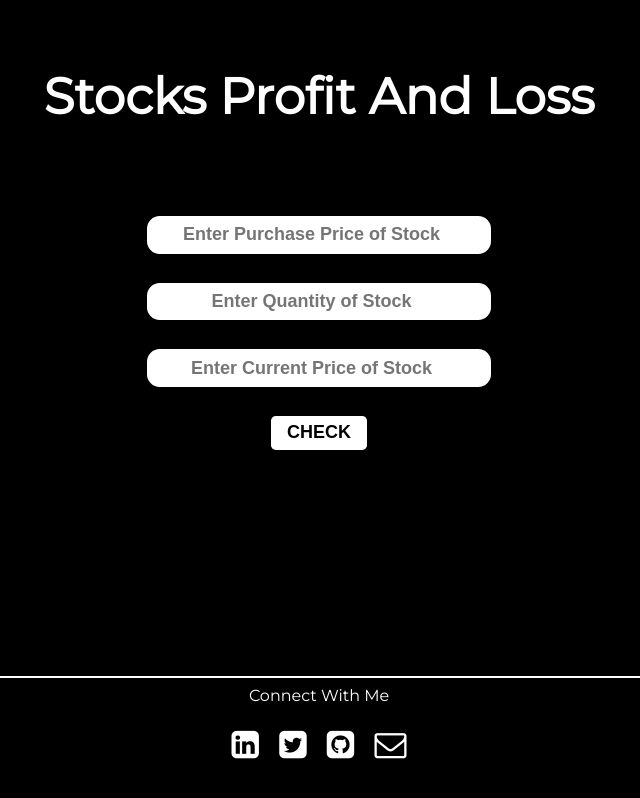
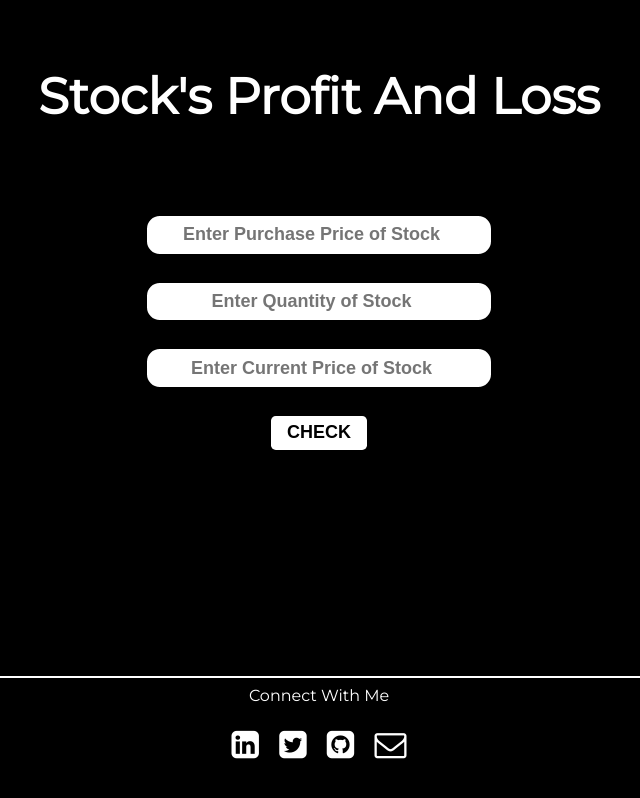
Before and after one commit to CODINGNINJA147/Stock-Profit-and-Loss-Calculator-mark14-, a plain HTML site: page index.html in a window 1280 px wide. Shown: the whole page, without its empty margins (321-961 px from the left). Drawn offline with Linux system fonts and the light colour scheme.

Commit message:
Update index.html

```diff
--- a/index.html
+++ b/index.html
@@ -7,13 +7,13 @@
     <meta name="viewport" content="width=device-width, initial-scale=1.0">
     <link rel="stylesheet" href="https://stackpath.bootstrapcdn.com/font-awesome/4.7.0/css/font-awesome.min.css">
     <link rel="stylesheet" href="style.css" />
-    <title>Stocks Profit And Loss</title>
+    <title>Stock's Profit And Loss</title>
 </head>
 
 <body>
     <div class="container">
         <main>
-            <h1>Stocks Profit And Loss</h1>
+            <h1>Stock's Profit And Loss</h1>
             <input type="number" id="initial-price" placeholder="Enter Purchase Price of Stock" />
             <input type="number" id="quantity-stock" placeholder="Enter Quantity of Stock" />
             <input type="number" id="current-price" placeholder="Enter Current Price of Stock" />
```
